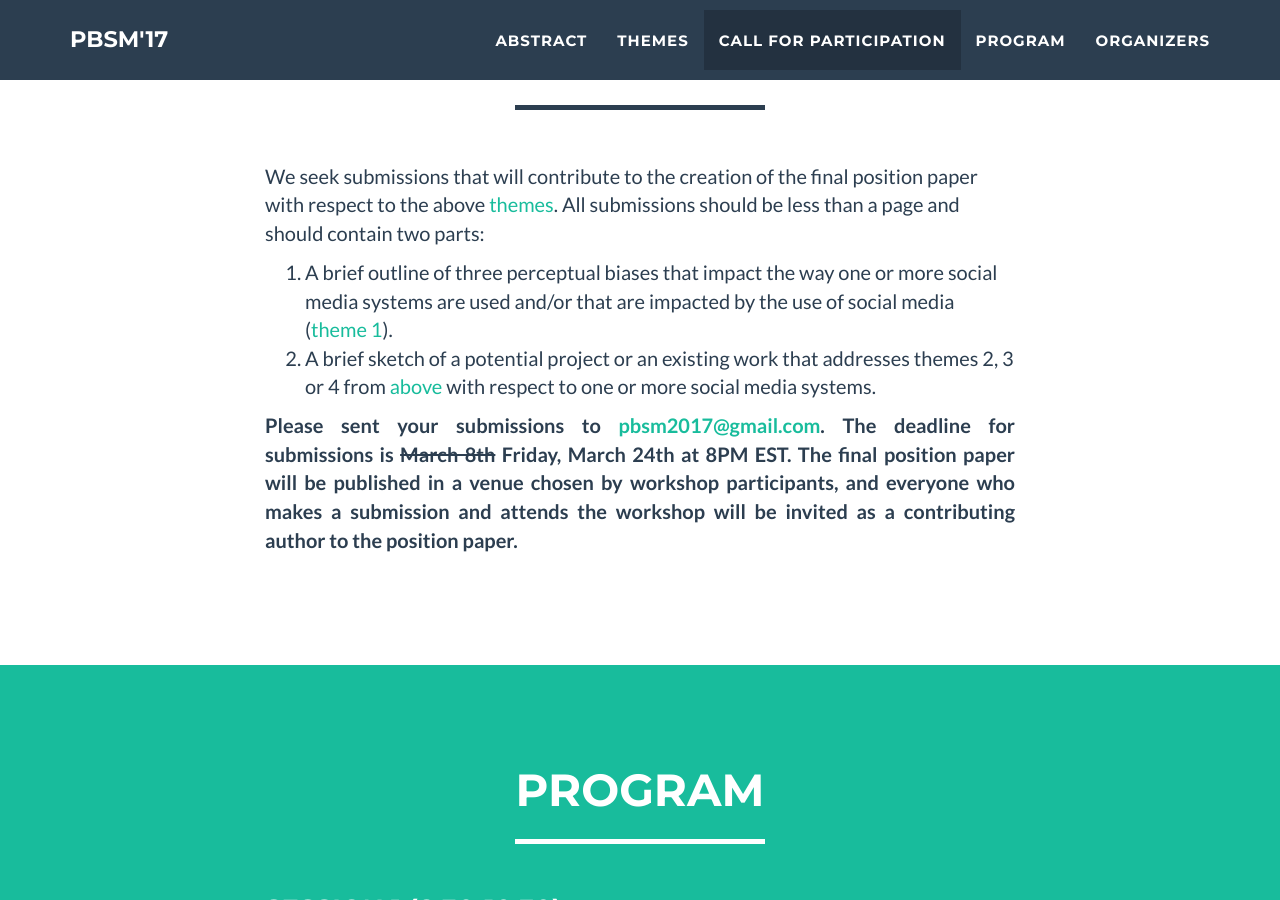
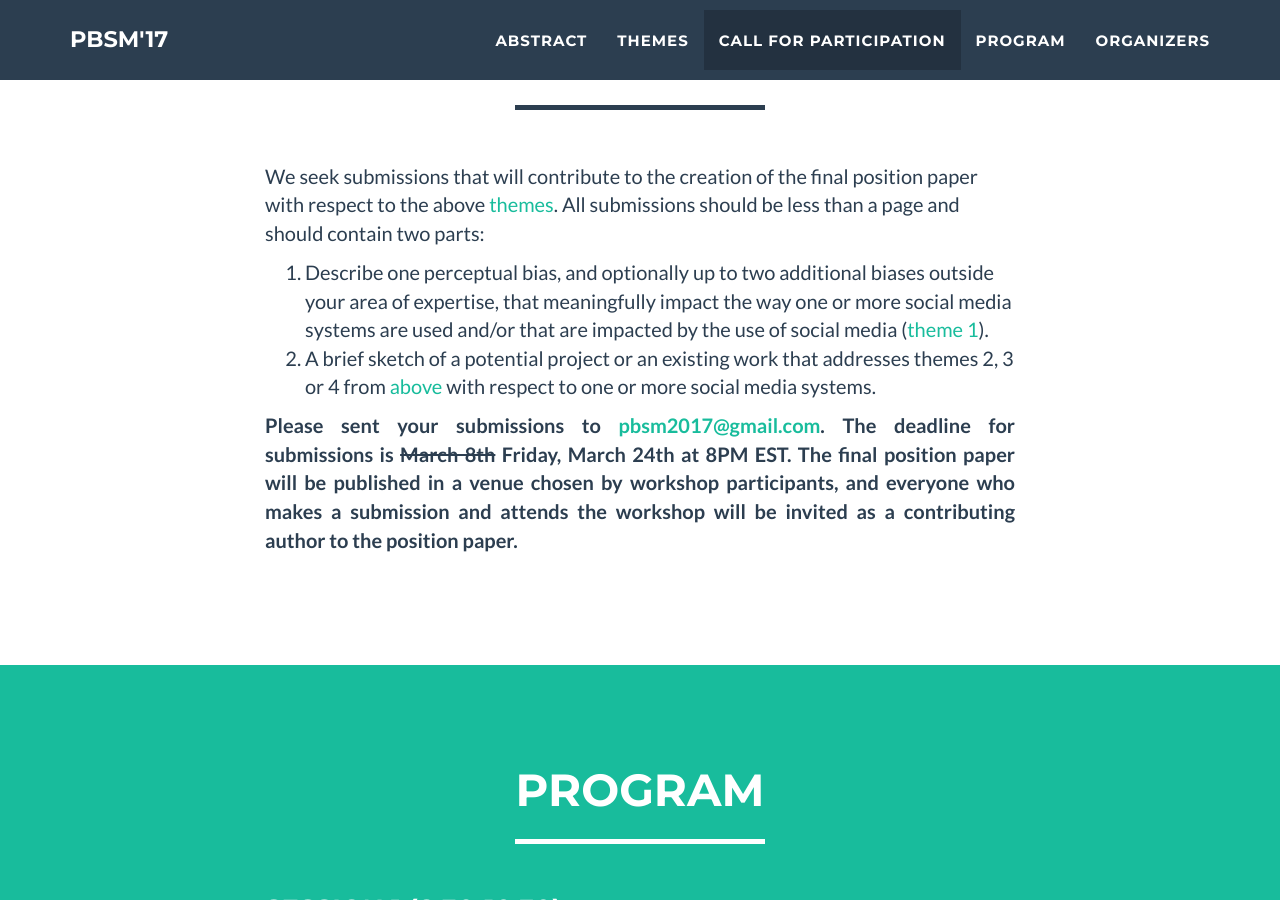
Before and after one commit to nirg/perceptBiaSM, a Jekyll site: the page built from index.html, in a window 1280 px wide and 900 px high, scrolled down 3036 px. Built offline with Jekyll 4.4.1, drawn with Linux system fonts in a browser that asks for light colours.

Commit message:
changed the req to specify only 1 perceptual bias and two optional ones.

```diff
--- a/_includes/cfps.html
+++ b/_includes/cfps.html
@@ -16,7 +16,7 @@
                 </div>
                 <div class="col-lg-8 col-lg-offset-2">
                     <ol class="page-scroll">
-                        <li>A brief outline of three perceptual biases that impact the way one or more social media systems are used and/or that are impacted by the use of social media (<a href="#themes">theme 1</a>). </li>
+                        <li>Describe one perceptual bias, and optionally up to two additional biases outside your area of expertise, that meaningfully impact the way one or more social media systems are used and/or that are impacted by the use of social media (<a href="#themes">theme 1</a>). </li>
                         <li>A brief sketch of a potential project or an existing work that addresses themes 2, 3 or 4 from <a href="#themes">above</a> with respect to one or more social media systems.</li>
                     </ol>
                 </div>
```
